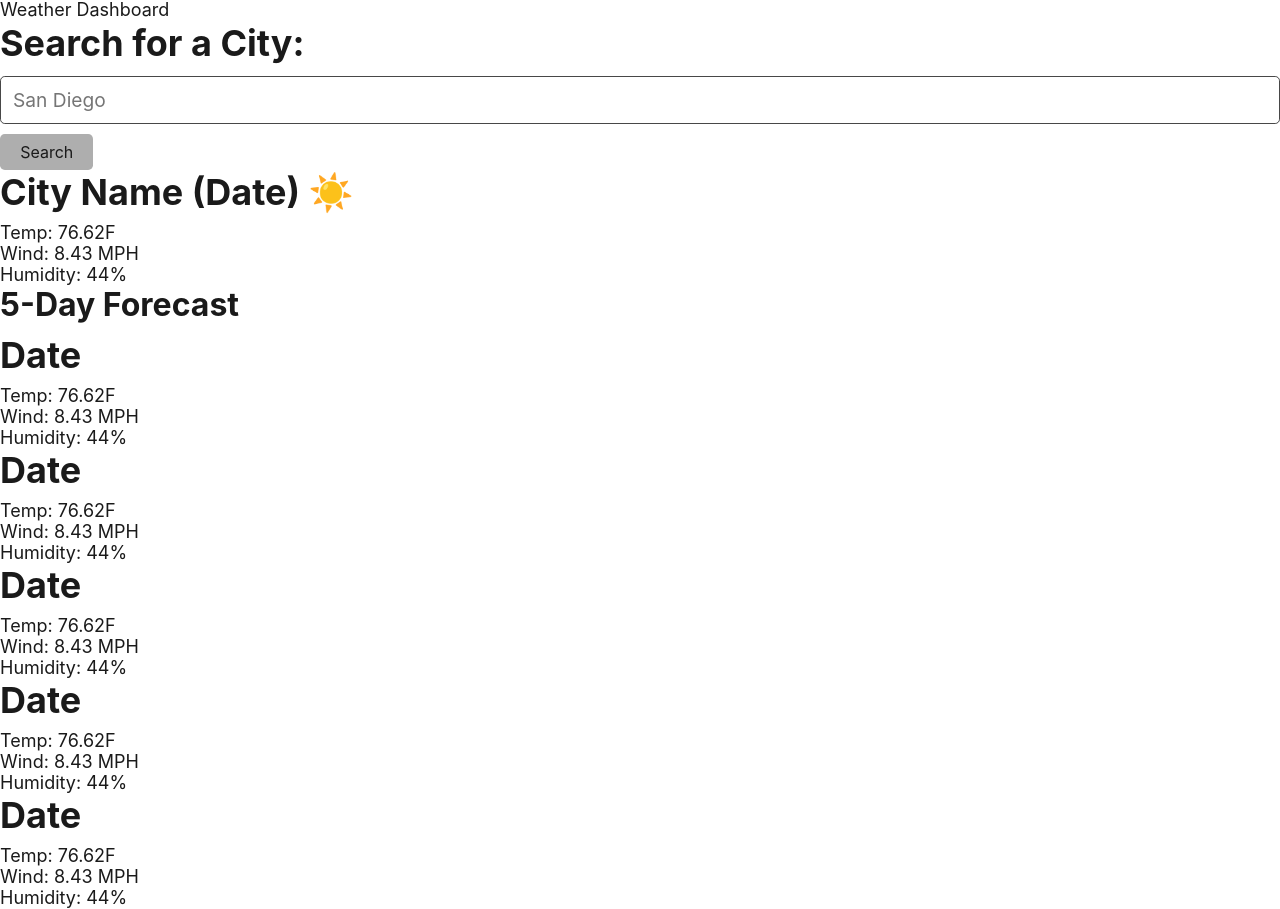
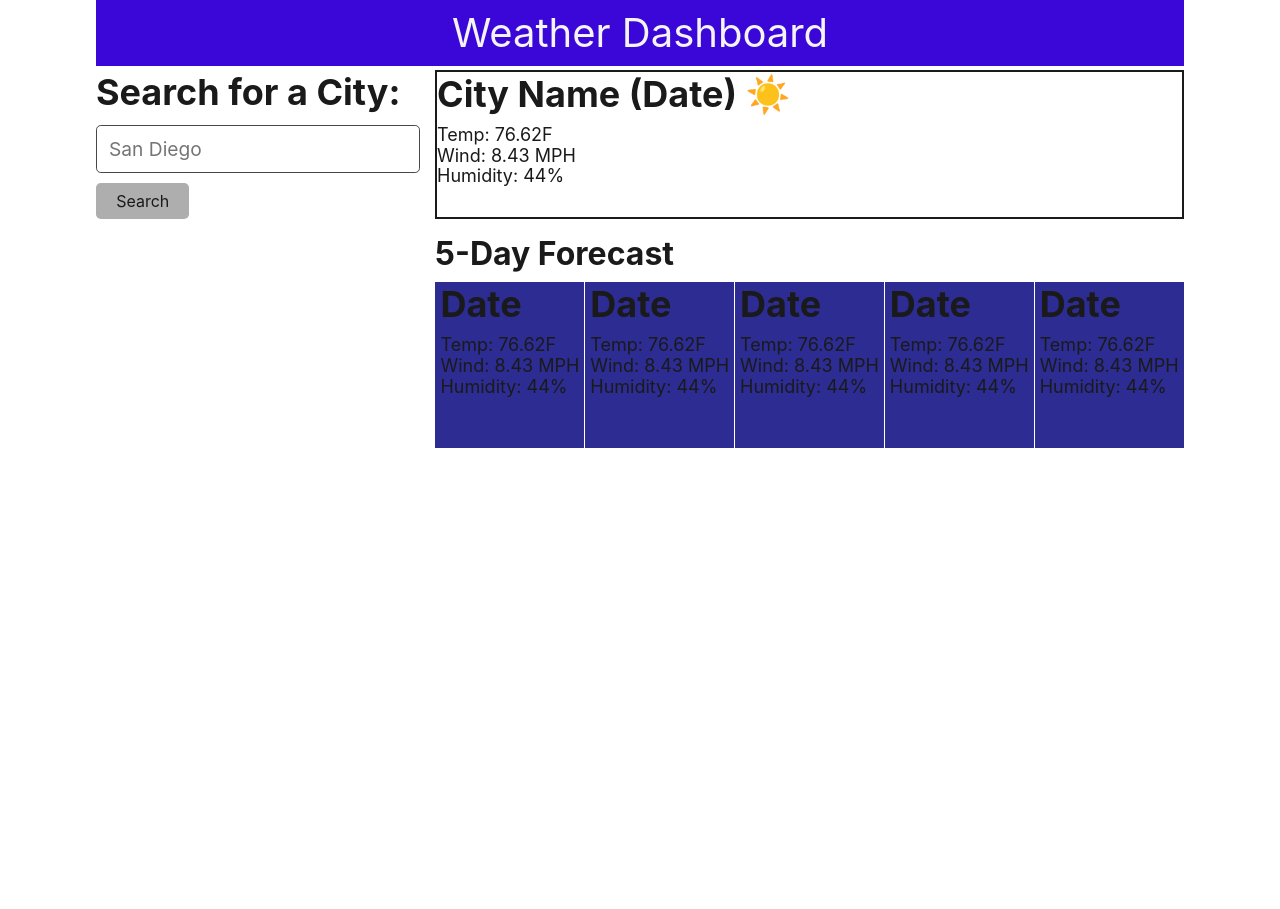
Before and after one commit to kylemoely/Weather-App, a plain HTML site: page index.html in a window 1280 px wide. After the commit the page ends 800 px from the top, so only its background shows below. Drawn offline with nearby package versions, Linux system fonts and the light colour scheme; files that its build step writes are made by us from their sources.

Commit message:
Styled page to look like mock up. Texts and some sizings will need to be changed.

```diff
--- a/assets/style.css
+++ b/assets/style.css
@@ -0,0 +1,49 @@
+header{
+    display:block;
+    background-color: rgb(59, 7, 216);
+    font-size: 40px;
+    text-align: center;
+    color:rgb(244, 244, 244);
+    padding:10px;
+    margin-bottom:4px;
+}
+
+main{
+    display:grid;
+    grid: auto auto / 1fr 2fr;
+    grid-gap:15px;
+}
+
+main *{
+    /* background-color:lightcoral; */
+}
+
+sidebar{
+    grid-column-start:0;
+    grid-column-end:1;
+    grid-row-start:0;
+    grid-row-end:2;
+}
+
+#current{
+    grid-column-start:1;
+    grid-column-end:3;
+    border: 2px solid;
+}
+
+#forecast{
+    grid-column-start:1;
+    grid-column-end:3;
+    grid-row-start:2;
+    grid-row-end:3;
+}
+
+#days{
+    display:flex;
+    justify-content:space-around;
+}
+
+.day{
+    background-color: rgb(44, 44, 147);
+    padding: 0 5px 50px;
+}
--- a/index.html
+++ b/index.html
@@ -4,12 +4,13 @@
 <head>
   <meta charset="UTF-8" />
   <title>Weather App</title>
-  <link rel="stylesheet" type="text/css" href="./assets/css/jass.css">
-  <link rel="stylesheet" type="text/css" href="./assets/css/style.css">
+  <link rel="stylesheet" type="text/css" href="/assets/jass.css">
+  <link rel="stylesheet" type="text/css" href="/assets/style.css">
 </head>
 
 <body>
-    <header>Weather Dashboard</header>
+    <header class="container">Weather Dashboard</header>
+    <main class="container">
         <sidebar>
             <form id = "city-form">
                 <h1>Search for a City:</h1>
@@ -27,6 +28,7 @@
         </section>
         <section id="forecast">
             <h2>5-Day Forecast</h2>
+            <div id="days">
                 <div class = "day" id="Day1">
                     <h1>Date</h1>
                     <div id="Day1skies"></div>
@@ -62,8 +64,9 @@
                     <div id="Day5Wind">Wind: 8.43 MPH</div>
                     <div id="Day5Humid">Humidity: 44%</div>
                 </div>
+            </div>
         </section>
-
+    </main>
     <script src="https://code.jquery.com/jquery-3.5.1.min.js"></script>
     <script src = "/assets/script.js"></script>
 </body>
```
Lines whose indentation alone changed are shown as unchanged.
